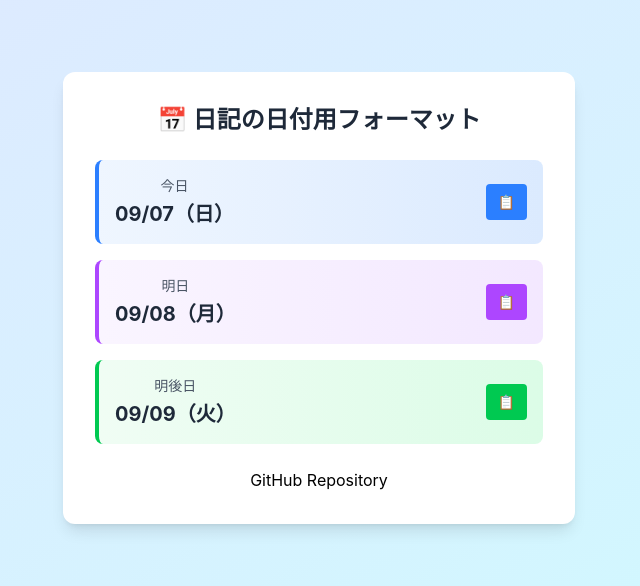
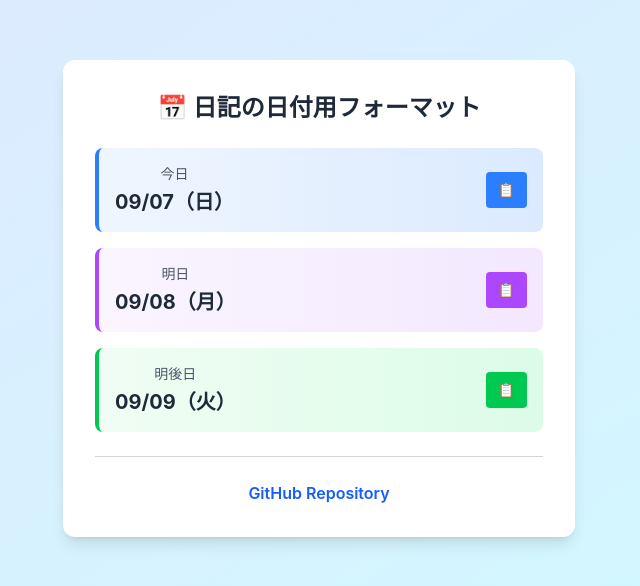
Before and after one commit to twtwtw-gj/diary-date-formatter, a React (Vite) app: page / in a window 1280 px wide. Shown: the part 102-688 px from the top of the page, without its empty margins (321-961 px from the left). Built offline with nearby package versions, Linux system fonts and the light colour scheme.

Commit message:
fix Github Link

```diff
--- a/src/ThreeDaysDateApp.jsx
+++ b/src/ThreeDaysDateApp.jsx
@@ -30,8 +30,6 @@ export default function ThreeDaysDateApp() {
       console.error('コピーに失敗しました:', err);
     }
   };
-
-
 
   useEffect(() => {
     setDates({
@@ -105,12 +103,13 @@ export default function ThreeDaysDateApp() {
         )}
 
         {/* GitHub Repository Link */}
-        <div className="github-link-container">
+        <hr className="my-6 border-t border-gray-300" />
+        <div className="github-link-container text-center">
           <a
             href="https://github.com/twtwtw-gj/diary-date-formatter"
             target="_blank"
             rel="noopener noreferrer"
-            className="github-link"
+            className="github-link text-blue-600 hover:underline font-semibold"
           >
             GitHub Repository
           </a>
```
